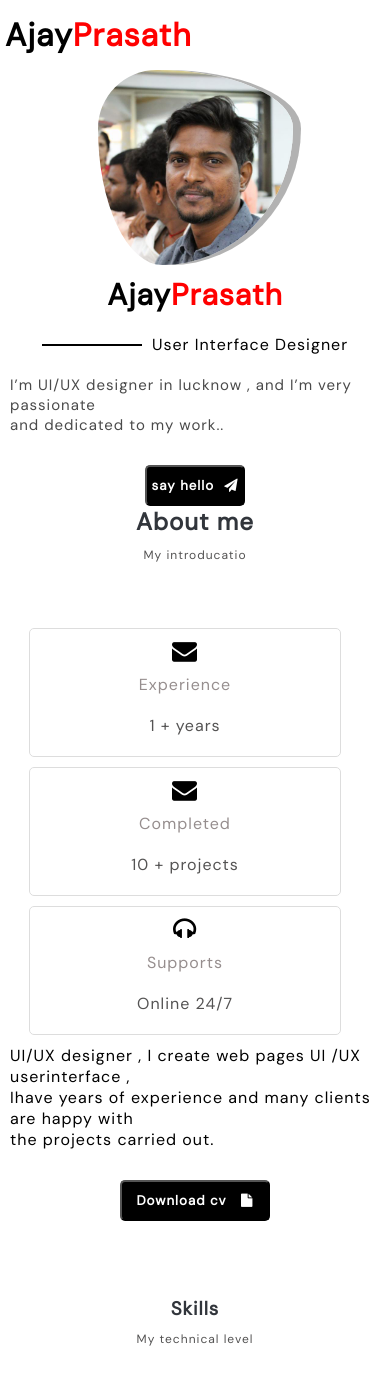
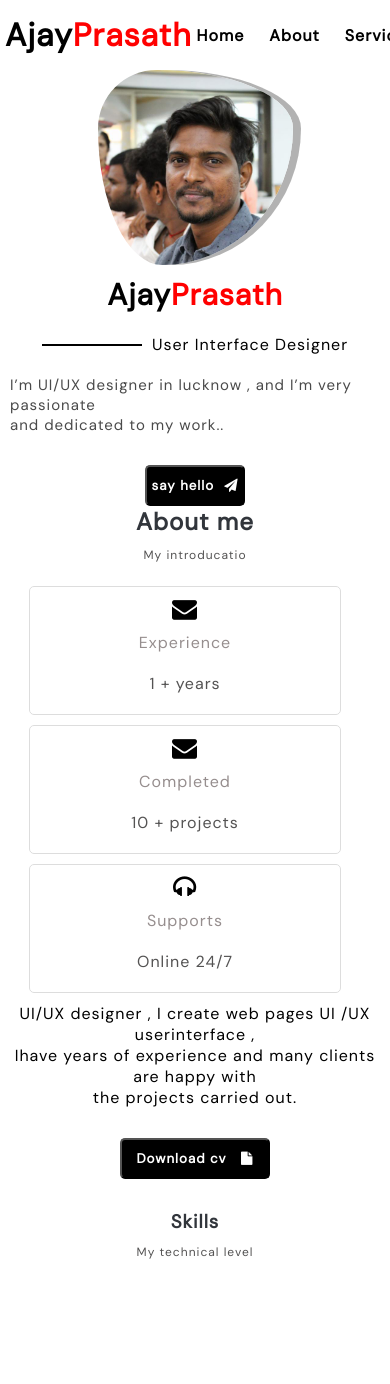
Before and after one commit to ajayprasathwork/myportfolio, a React (Create React App) app: page / in a window 390 px wide. Shown: the top 1384 px of the page. Built offline with nearby package versions, Linux system fonts and the light colour scheme.

Commit message:
nav bar style changed

```diff
--- a/src/App.css
+++ b/src/App.css
@@ -35,6 +35,8 @@ textarea{
   padding: 5px;
   margin-top: 10px;
 }
-input:focus{
+textarea:focus,input:focus{
   outline: none;
+  border: 1px solid red;
+
 }
--- a/src/component/about/about.css
+++ b/src/component/about/about.css
@@ -1,7 +1,7 @@
 .about{
     display: flex;
     width: 100%;
-    height: 90vh;
+    /* height: 90vh; */
     flex-direction: column;
     margin-bottom: 30px;
 }
@@ -94,5 +94,8 @@
         margin-top: 10px;
         margin-right: 20px;
     }
+    .aboutsection p{
+        text-align: center;
+    }
 
 }
--- a/src/component/nav/nav.css
+++ b/src/component/nav/nav.css
@@ -7,14 +7,21 @@
     justify-content: space-between;
     padding-left: 50px;
     padding-right: 50px;
+    /* background-color: #fff; */
+    z-index: 1;
+}
+
+.nav-light{
     background-color: #fff;
-    z-index: 1;
+}
+.nav-black{
+    background-color: black;
 }
 
 .nav span{
     color: red;
 }
-.navitems a{
+.navitems-black a{
     text-decoration: none;
     padding: 5px;
     padding-right: 20px;
@@ -23,7 +30,19 @@
     font-weight: bold;
 }
 
-.navitems a:hover{
+.navitems-light a{
+    text-decoration: none;
+    padding: 5px;
+    padding-right: 20px;
+    font-size: 16px;
+    color: #fff;
+    font-weight: bold;
+
+}
+
+
+
+.navitems-light a:hover{
     color:red ;
 }
 
--- a/src/component/nav/nav.jsx
+++ b/src/component/nav/nav.jsx
@@ -1,10 +1,20 @@
-import React from 'react';
+import React,{useState} from 'react';
 import './nav.css'
-const nav = () => {
+const Nav = () => {
+     const [changecolor,setchangecolor]=useState(false)
+    const navColor=()=>{
+        if(window.scrollY >= 70){
+            setchangecolor(true)
+        }else{
+            setchangecolor(false)
+
+        }
+    }
+    window.addEventListener('scroll',navColor)
     return (
-        <div className='nav'>
-            <h1>Ajay<span>Prasath</span></h1>
-             <div className='navitems'>
+        <div className={changecolor?'nav nav-black':'nav nav-light'} >
+             <h1>Ajay<span>Prasath</span></h1>
+             <div className={changecolor?'navitems-light':'navitems-black'}>
              <a href="https://www.w3schools.com/">Home</a>
              <a href="https://www.w3schools.com/">About</a>
              <a href="https://www.w3schools.com/">Service</a>
@@ -16,4 +26,4 @@ const nav = () => {
     );
 };
 
-export default nav;
+export default Nav;
--- a/src/component/skills/skills.jsx
+++ b/src/component/skills/skills.jsx
@@ -2,7 +2,7 @@ import React from 'react';
 import './skills.css'
 const skills = () => {
     return (
-        <div className='skills'>
+        <div  className='skills'>
            <div className='contact-header'>
                  <h1 className='section-head'>Skills</h1>
                  <p className='section-sub'>My  technical level</p>
```
